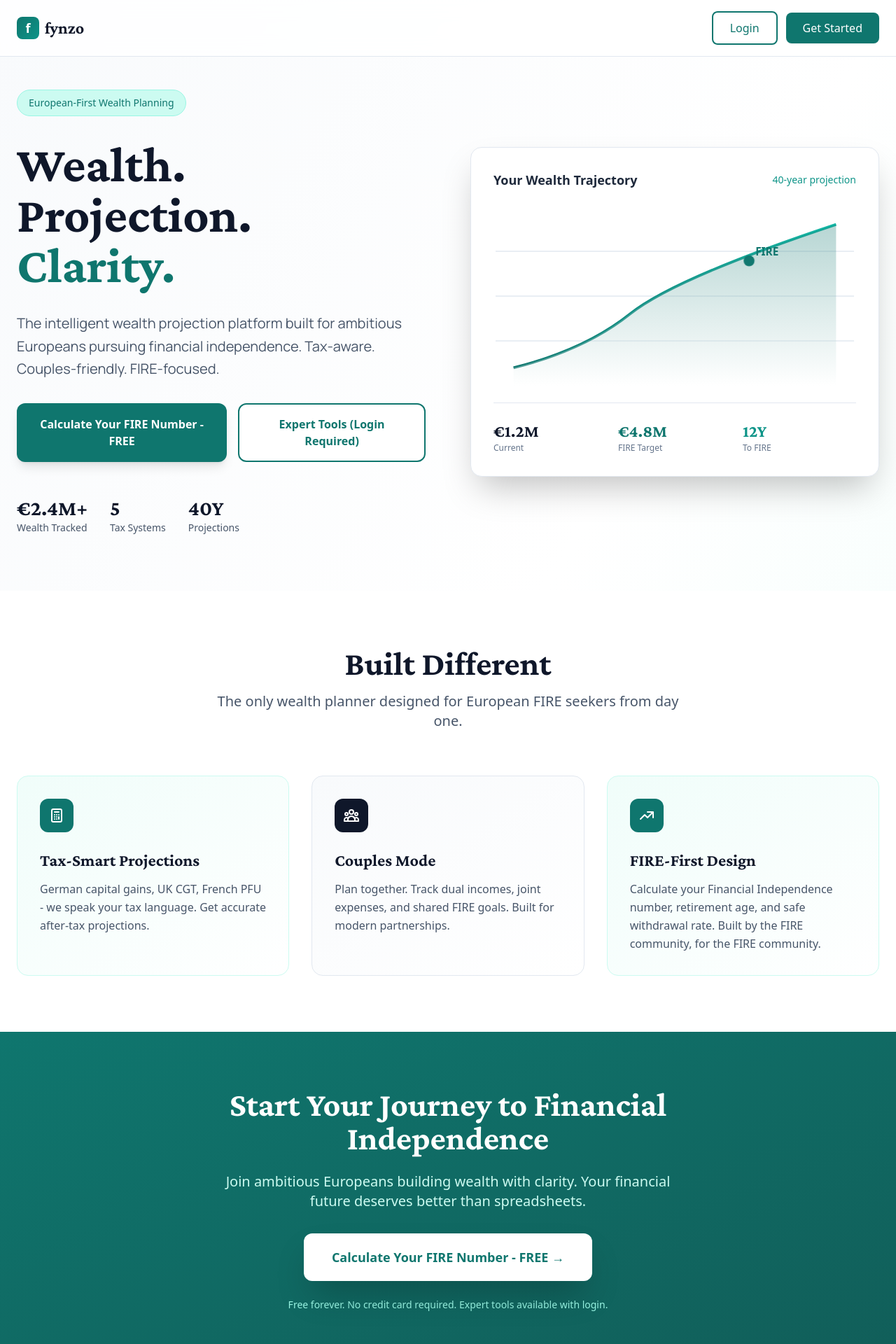
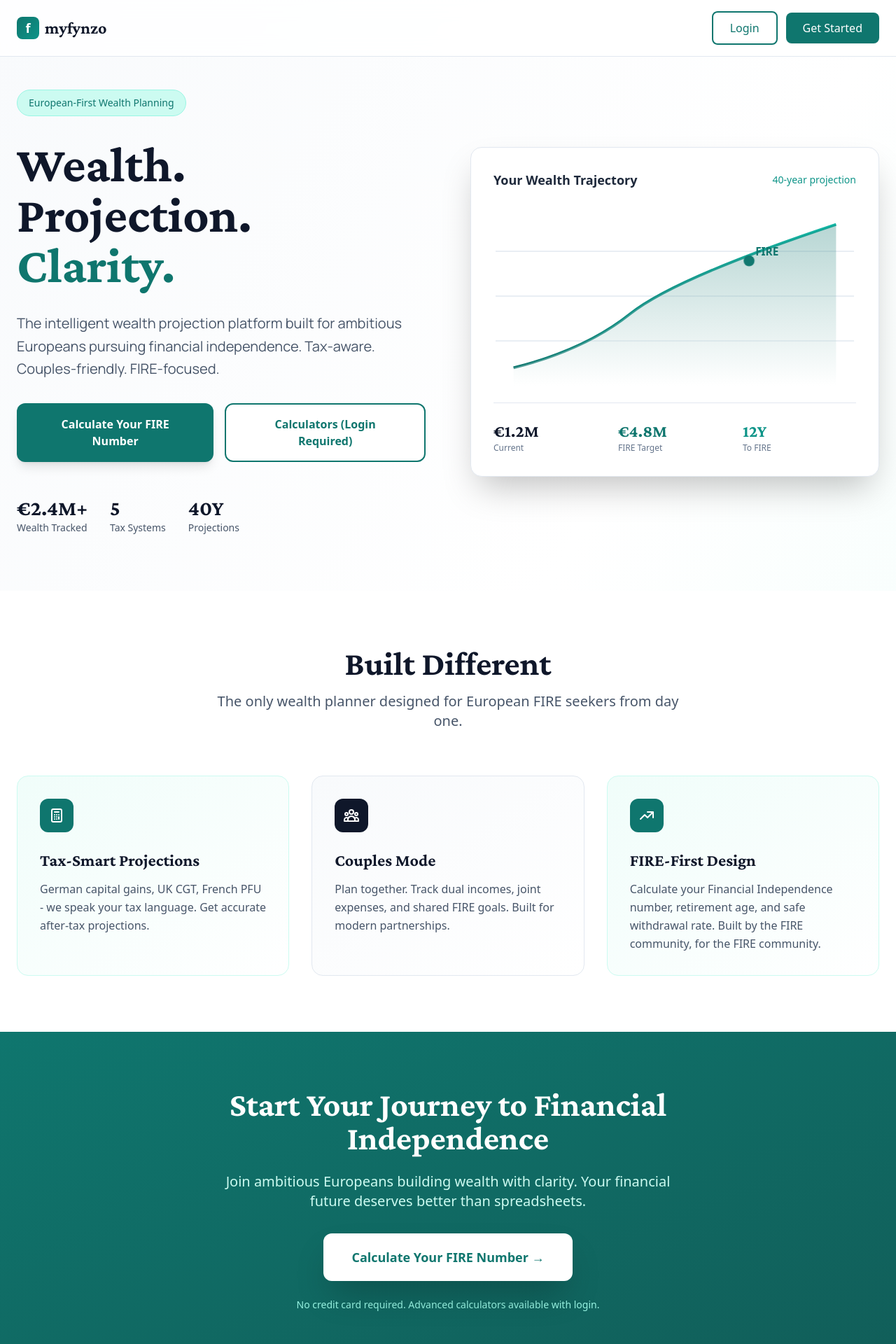
Before and after one commit to prstmalepati/fynzo, a React (Vite) app: page / in a window 1280 px wide. Shown: the top 1920 px of the page at 70% size. Built offline with nearby package versions, Linux system fonts and the light colour scheme; no server answers.

Commit message:
Add files via upload

```diff
--- a/src/pages/Calculators.tsx
+++ b/src/pages/Calculators.tsx
@@ -10,7 +10,7 @@ export default function Calculators() {
       <div className="p-8">
         <div className="mb-8">
           <h1 className="text-4xl font-bold text-secondary mb-2" style={{ fontFamily: "'Crimson Pro', serif" }}>
-            Expert Financial Calculators
+            Financial Calculators
           </h1>
           <p className="text-slate-600" style={{ fontFamily: "'Manrope', sans-serif" }}>
             Advanced tools for comprehensive financial planning
--- a/src/pages/Login.tsx
+++ b/src/pages/Login.tsx
@@ -75,7 +75,7 @@ export default function Login() {
             <span className="text-white font-bold text-3xl">f</span>
           </div>
           <h1 className="text-4xl font-bold text-secondary mb-2" style={{ fontFamily: "'Crimson Pro', serif" }}>
-            Welcome to Fynzo
+            Welcome to myfynzo
           </h1>
           <p className="text-slate-600" style={{ fontFamily: "'Manrope', sans-serif" }}>
             Sign in to start planning your financial future
--- a/src/pages/Overview.tsx
+++ b/src/pages/Overview.tsx
@@ -35,7 +35,7 @@ export default function Overview() {
             <div className="w-8 h-8 bg-gradient-to-br from-primary to-teal-600 rounded-lg flex items-center justify-center">
               <span className="text-white font-bold text-lg">f</span>
             </div>
-            <span className="text-2xl font-bold text-secondary" style={{ fontFamily: "'Crimson Pro', serif" }}>fynzo</span>
+            <span className="text-2xl font-bold text-secondary" style={{ fontFamily: "'Crimson Pro', serif" }}>myfynzo</span>
           </div>
           <div className="flex items-center gap-3">
             {user ? (
@@ -87,13 +87,13 @@ export default function Overview() {
                 onClick={() => navigate('/projection')}
                 className="px-8 py-4 bg-primary text-white rounded-xl hover:bg-teal-800 transition-all duration-300 font-semibold shadow-lg hover:shadow-xl hover:scale-105 transform"
               >
-                Calculate Your FIRE Number - FREE
+                Calculate Your FIRE Number
               </button>
               <button
                 onClick={() => user ? navigate('/calculators') : navigate('/login')}
                 className="px-8 py-4 bg-white text-primary border-2 border-primary rounded-xl hover:bg-teal-50 transition-all duration-300 font-semibold"
               >
-                Expert Tools {!user && '(Login Required)'}
+                {user ? 'Calculators' : 'Calculators (Login Required)'}
               </button>
             </div>
             <div className="flex gap-8 pt-4">
@@ -254,9 +254,9 @@ export default function Overview() {
             onClick={() => navigate('/projection')}
             className="px-10 py-5 bg-white text-primary rounded-xl hover:bg-teal-50 transition-all duration-300 font-bold text-lg shadow-2xl hover:shadow-xl hover:scale-105 transform"
           >
-            Calculate Your FIRE Number - FREE →
+            Calculate Your FIRE Number →
           </button>
-          <p className="text-sm text-teal-200 mt-6">Free forever. No credit card required. Expert tools available with login.</p>
+          <p className="text-sm text-teal-200 mt-6">No credit card required. Advanced calculators available with login.</p>
         </div>
       </section>
 
--- a/src/pages/ProjectionPage.tsx
+++ b/src/pages/ProjectionPage.tsx
@@ -143,7 +143,7 @@ export default function ProjectionPage() {
               </h1>
             </button>
             <p className="text-slate-600" style={{ fontFamily: "'Manrope', sans-serif" }}>
-              Model your path to financial independence with precision - FREE
+              Model your path to financial independence with precision
             </p>
           </div>
           <button
```
